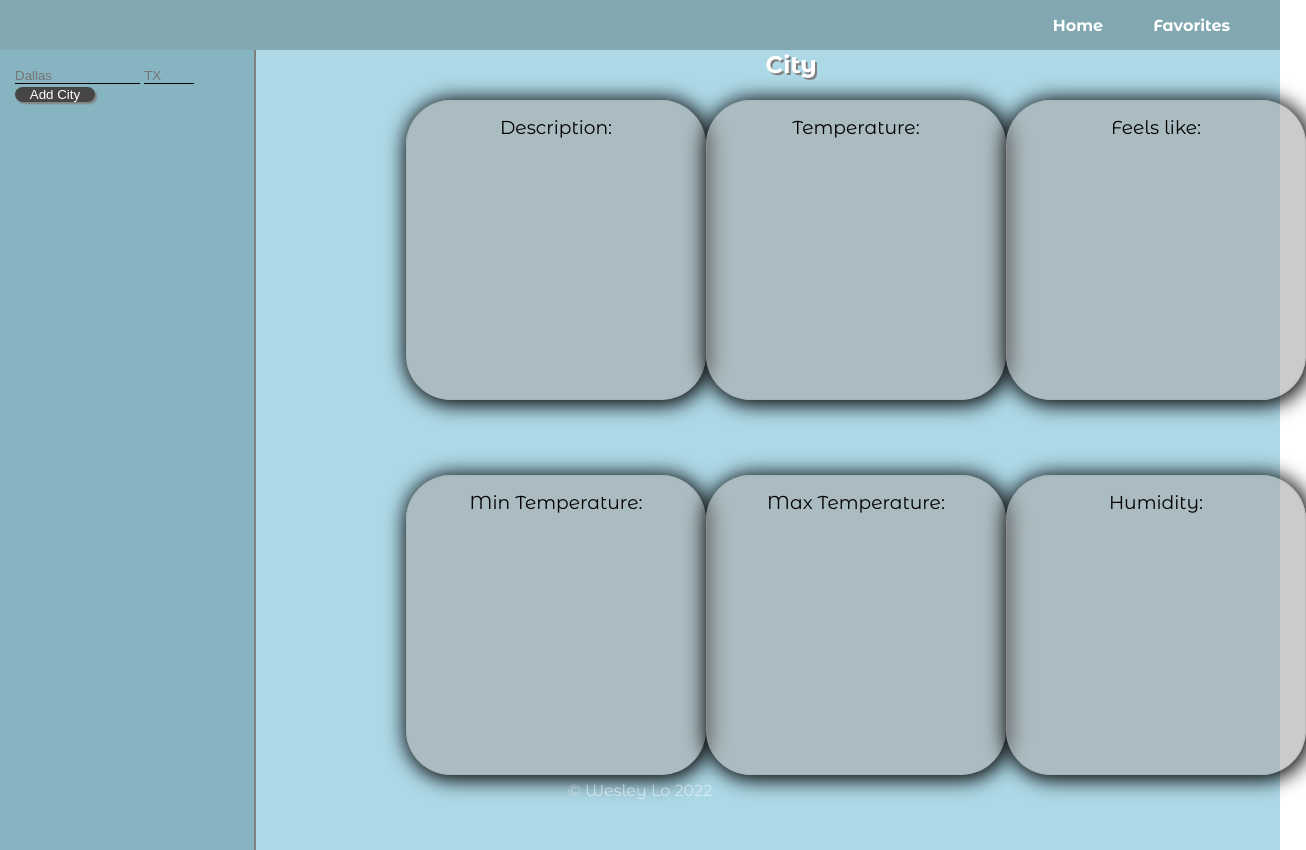
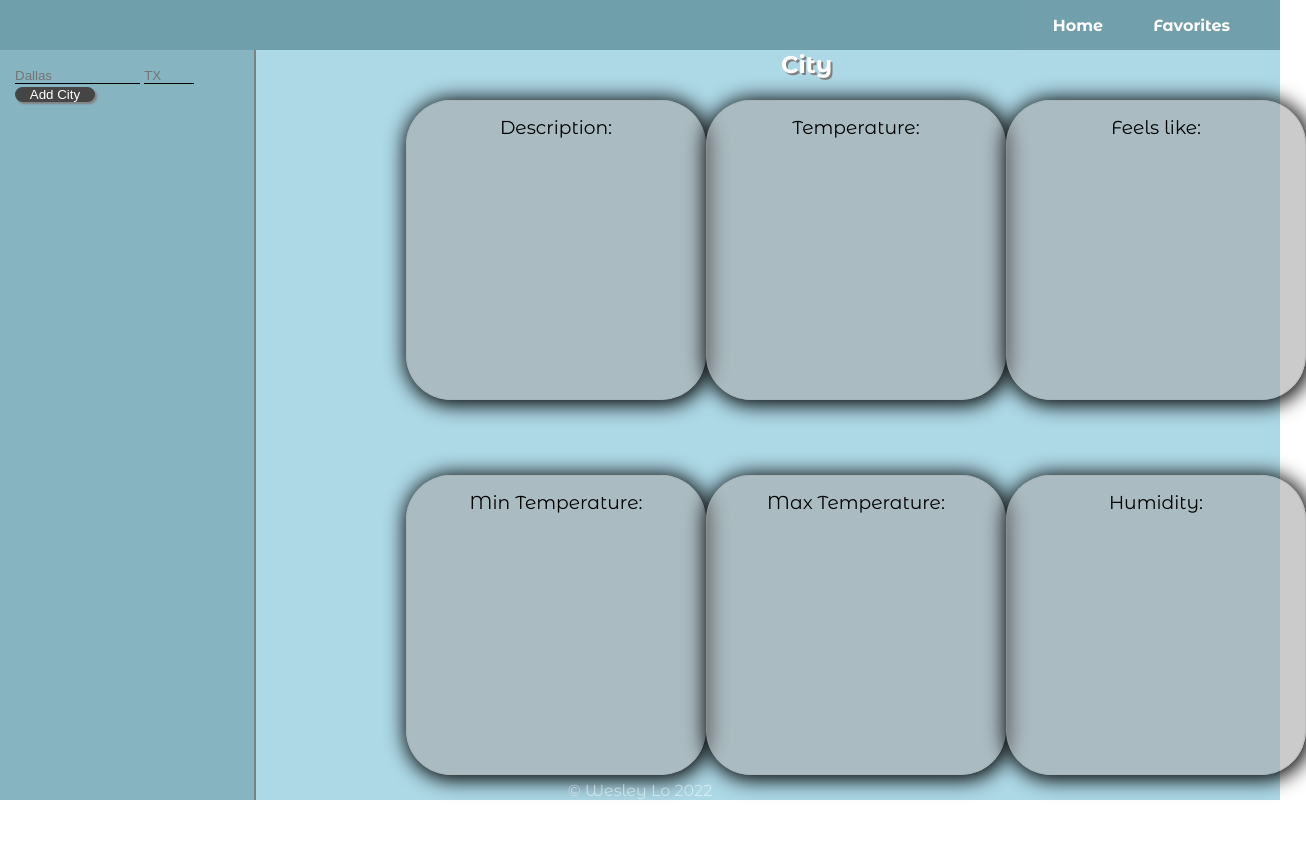
Before and after one commit to wesleylo1/weathernow-capstone, a website: page public/favorites.html in a window 1280 px wide. Shown: the whole page, 1306 px wide, since content can reach past the window. After the commit the page ends 800 px from the top, so only its background shows below. Drawn offline with nearby package versions, Linux system fonts and the light colour scheme; no server answers.

Commit message:
visual updates on favorites page

```diff
--- a/public/favorites.css
+++ b/public/favorites.css
@@ -13,7 +13,7 @@ html {
 
 nav {
     width: 100%;
-    position: sticky;
+    position: fixed;
     top: 0;
     height: 50px;
     background-color: rgb(98,146,158,0.8);
@@ -46,6 +46,7 @@ main {
 
 aside {
     width: 20%;
+    margin-top: 50px;
     display: flex;
     flex-direction: column;
     align-items: center;
@@ -118,11 +119,15 @@ section {
     grid-template-columns: repeat(3,1fr);
     max-width: 100%;
     padding-left: 150px;
+    position: fixed;
+    margin-left: 20%;
+    height: 100vh;
+    margin-top: 50px;
 }
 
 h1 {
     position: absolute;
-    left: 54%;
+    left: 44%;
     right: 50%;
     color: white;
     text-shadow: 2px 2px grey;
```
